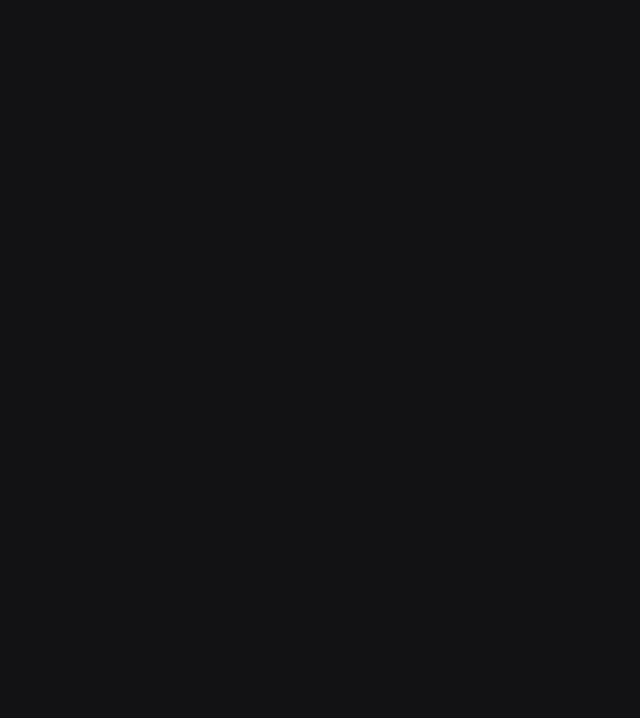
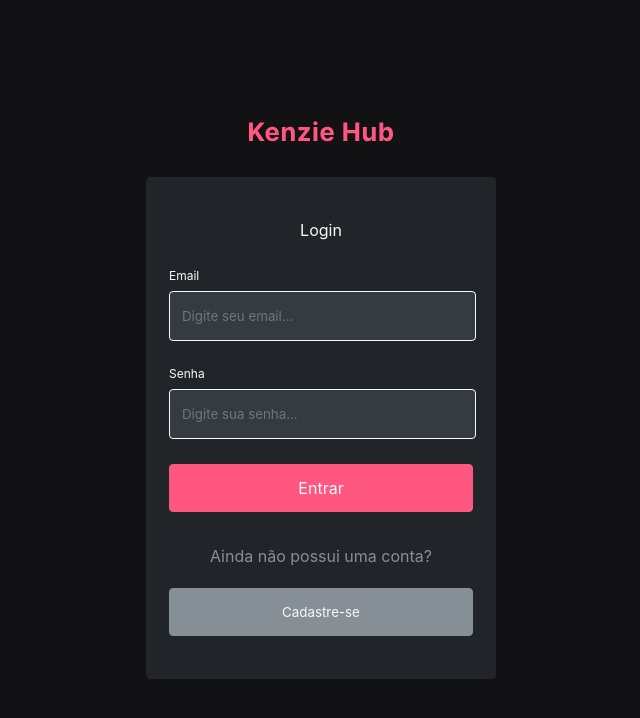
Before and after one commit to gabryelmaraujo/dev-skills, a React (Create React App) app in the folder kenzie-hub/: page / in a window 1280 px wide. Shown: the top 718 px of the page, without its empty margins (319-959 px from the left). Built offline with nearby package versions, Linux system fonts and the light colour scheme.

Commit message:
feat: InitialPage styles

```diff
--- a/kenzie-hub/src/App.jsx
+++ b/kenzie-hub/src/App.jsx
@@ -1,11 +1,19 @@
-
+import React, {useState} from 'react';
 
 import GlobalStyles from './styles/global';
+
+import LoginPage from './pages/LoginPage';
 
 function App() {
   return (
     <div className="App">
       <GlobalStyles/>
+
+      <main className='appMain'>
+      <LoginPage/>
+
+      </main>
+
     </div>
   );
 }
--- /dev/null
+++ b/kenzie-hub/src/Components/GoToRegisterBttn/index.jsx
@@ -0,0 +1,15 @@
+import React from "react"
+
+const GoToRegisterBttn = () => {
+
+return (
+
+    <>
+        <button className="goToRegisterBttn">Cadastre-se</button>
+    </>
+
+)
+
+}
+
+export default GoToRegisterBttn
--- /dev/null
+++ b/kenzie-hub/src/Components/LoginForm/index.jsx
@@ -0,0 +1,22 @@
+import React from "react"
+
+import "./styles"
+import LoginFormStyled from "./styles"
+
+const LoginForm = () => {
+
+    return (
+        <LoginFormStyled className="LoginForm" onSubmit={(e)=>{e.preventDefault()}}>
+            <label htmlFor="inputEmail">Email</label>
+            <input type="email" name="email" id="inputEmail" placeholder="Digite seu email..."/>
+
+            <label htmlFor="inputPassword">Senha</label>
+            <input type="password" name="password" id="inputPassword" placeholder="Digite sua senha..."/>
+
+            <button type="submit" id="loginBttn">Entrar</button>
+        </LoginFormStyled>
+    )
+
+}
+
+export default LoginForm
--- /dev/null
+++ b/kenzie-hub/src/Components/LoginForm/styles.js
@@ -0,0 +1,46 @@
+import styled from "styled-components";
+
+const LoginFormStyled = styled.form`
+
+label{
+    color: var(--grey-0);
+
+    font-size: var(--font-s-4);
+
+    margin-bottom: 0.5rem;
+}
+
+input{
+    height: 3rem;
+    width: 92.5%;
+
+    border-radius: 0.25rem;
+    border: 0.063rem solid var(--grey-0);
+
+    background-color: var(--grey-2);
+    color: var(--grey-0);
+
+    padding: 0 0.75rem;
+    margin-bottom: 1.563rem;
+}
+
+button {
+    width: 100%;
+    height: 3rem;
+
+    border-radius: 0.25rem;
+    border: 0.063rem solid var(--brand-1);
+
+    background-color: var(--brand-1);
+    color: var(--grey-0);
+
+    font-size: var(--font-s-2);
+
+}
+button:hover{
+    background-color: var(--brand-focus);
+}
+
+`
+
+export default LoginFormStyled
--- /dev/null
+++ b/kenzie-hub/src/pages/LoginPage/index.jsx
@@ -0,0 +1,40 @@
+import React from "react";
+
+import "./styles"
+
+import logoImg from "../../assets/Logo.svg"
+import LoginForm from "../../Components/LoginForm";
+import LoginPageContainer from "./styles";
+import GoToRegisterBttn from "../../Components/GoToRegisterBttn";
+
+const LoginPage = () => {
+
+return (
+    <LoginPageContainer>
+        <div className="loginPageLogo">
+            <img src={logoImg} alt="" />
+        </div>
+
+        <div className="loginPageMain">
+            <div className="loginFormContainer">
+                <header className="loginFormHeader">
+                    <p>Login</p>
+                </header>
+
+                <LoginForm/>
+
+                <footer className="loginFormFooter">
+                    <div className="formFooterTitleDiv">
+                        <p className="formFooterTitle">Ainda não possui uma conta?</p>
+                    </div>
+
+                    <GoToRegisterBttn/>
+                </footer>
+            </div>
+        </div>
+    </LoginPageContainer>
+)
+
+}
+
+export default LoginPage
--- /dev/null
+++ b/kenzie-hub/src/pages/LoginPage/styles.js
@@ -0,0 +1,62 @@
+import styled from "styled-components";
+
+const LoginPageContainer = styled.div`
+
+width: 23.75rem;
+
+margin: 0 auto;
+
+    .loginPageLogo{
+        margin-bottom: 2.188rem;
+        display: flex;
+        justify-content: center;
+    }
+
+    .loginPageMain{
+        padding: 2.625rem 1.375rem;
+
+        background-color: var(--grey-3);
+
+        border: 0.063rem solid var(--grey-3);
+        border-radius: 0.25rem;
+
+        max-width: 80%;
+    }
+
+    .loginFormHeader{
+        display: flex;
+        justify-content: center;
+        align-items: center;
+
+        margin-bottom: 1.75rem;
+
+        color: var(--grey-0);
+    }
+
+    .loginFormFooter{
+        display: flex;
+        justify-content: center;
+        align-items: center;
+        flex-direction: column;
+        gap: 1.375rem;
+
+        margin-top: 2.125rem;
+
+        color: var(--grey-1);
+    }
+
+    .goToRegisterBttn{
+        width: 100%;
+        height: 3rem;
+
+        background-color: var(--grey-1);
+
+        border: 0.063rem solid var(--grey-1);
+        border-radius: 0.25rem;
+
+        color: var(--grey-0);
+    }
+
+`
+
+export default LoginPageContainer
--- a/kenzie-hub/src/styles/global.js
+++ b/kenzie-hub/src/styles/global.js
@@ -1,16 +1,30 @@
-import styled, { createGlobalStyle } from "styled-components";
+import { createGlobalStyle } from "styled-components";
 
 const GlobalStyles = createGlobalStyle`
+
+@import url('https://fonts.googleapis.com/css2?family=Inter:wght@400;500;600;700;800&display=swap');
 
 *{
     padding: 0;
     margin: 0 auto;
+    font-family: 'Inter', sans-serif;
 }
 button, a{
     cursor: pointer;
 }
 body{
     background-color: var(--grey-4);
+}
+label{
+    display: block;
+}
+.appMain{
+    height: 100vh;
+    width: 100%;
+
+    display: flex;
+    justify-content: center;
+    align-items: center;
 }
 
 :root{
```
Also changed, not shown: kenzie-hub/src/assets/Logo.svg (added), kenzie-hub/src/pages/MainPage/index.jsx (added), kenzie-hub/src/pages/MainPage/styles.js (added), kenzie-hub/src/pages/RegisterPage/index.jsx (added), kenzie-hub/src/pages/RegisterPage/styles.js (added).
